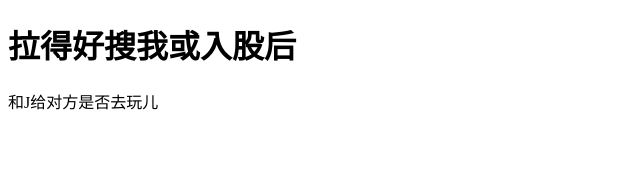
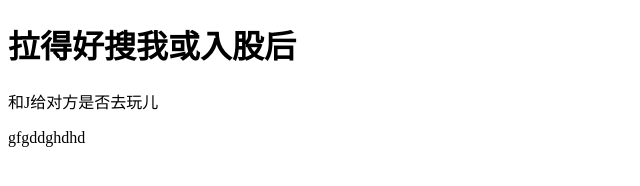
Before and after one commit to QQ555/-, a plain HTML site: page index.html in a window 1280 px wide. Shown: the whole page, without its empty margins (0-640 px from the left). Drawn offline with Linux system fonts and the light colour scheme.

Commit message:
first commit

```diff
--- a/index.html
+++ b/index.html
@@ -9,5 +9,6 @@
 <body>
     <h1>拉得好搜我或入股后</h1>
     <p>和J给对方是否去玩儿</p>
+    <div>gfgddghdhd</div>
 </body>
 </html>
```
Also changed, not shown: 1 other file.
